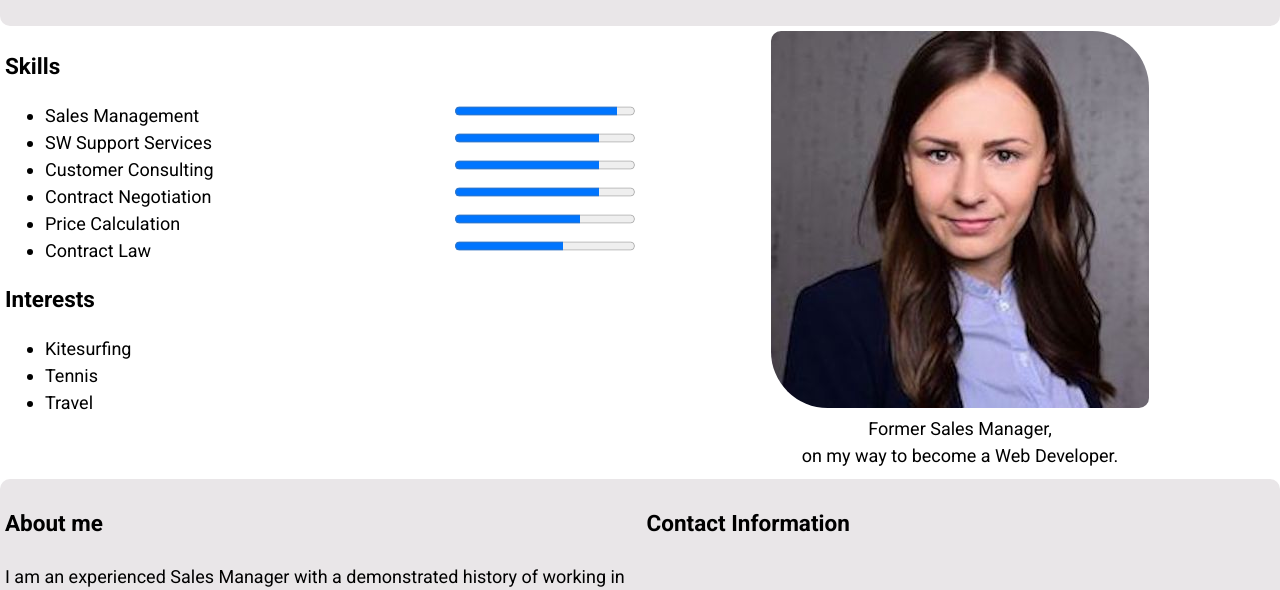
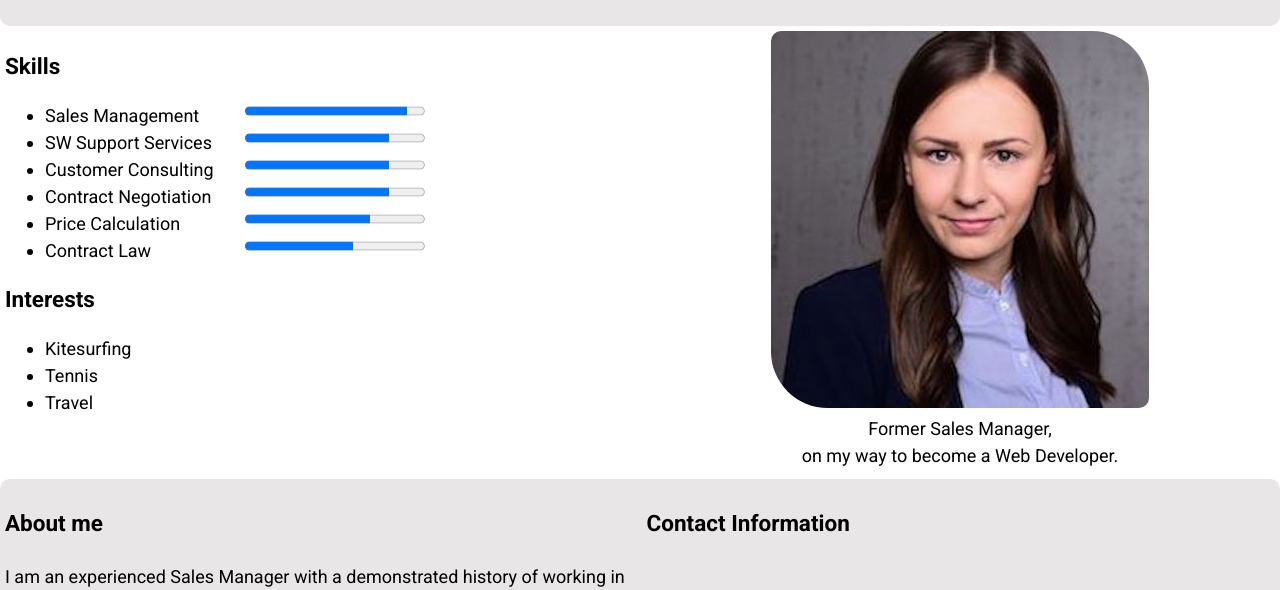
Before and after one commit to eileenfuerstenau/personal-website, a plain HTML site: page src/index.html in a window 1280 px wide. Shown: the part 86-676 px from the top of the page. Drawn offline with Linux system fonts and the light colour scheme.

Commit message:
CSS Updates

```diff
--- a/src/styles/index.css
+++ b/src/styles/index.css
@@ -64,14 +64,17 @@ header {
 
 .skillslist {
   display: grid;
-  grid-template-rows: auto auto auto auto auto auto;
-  grid-template-columns: 5fr 2fr;
+  grid-template-rows: auto;
+  grid-template-columns: 180px 90px;
+  align-items: start;
 }
 
 .progress {
   list-style: none;
   align-self: left;
   justify-self: start;
+  margin-left: 20px;
+  margin-right: 10px;
 }
 
 .social {
```
